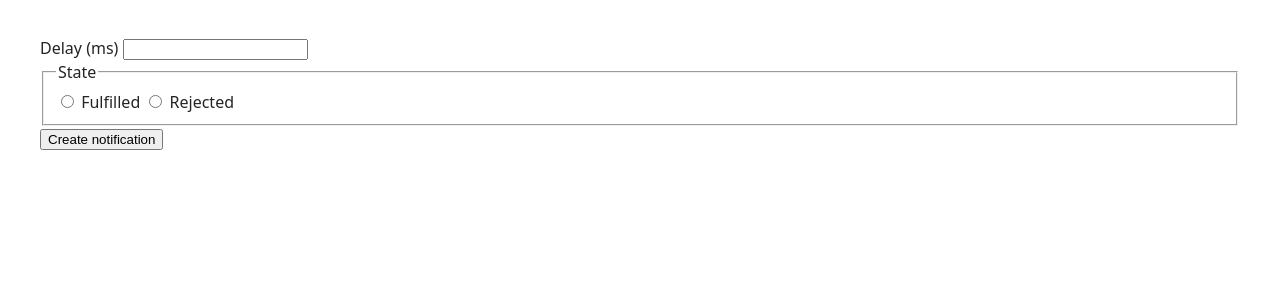
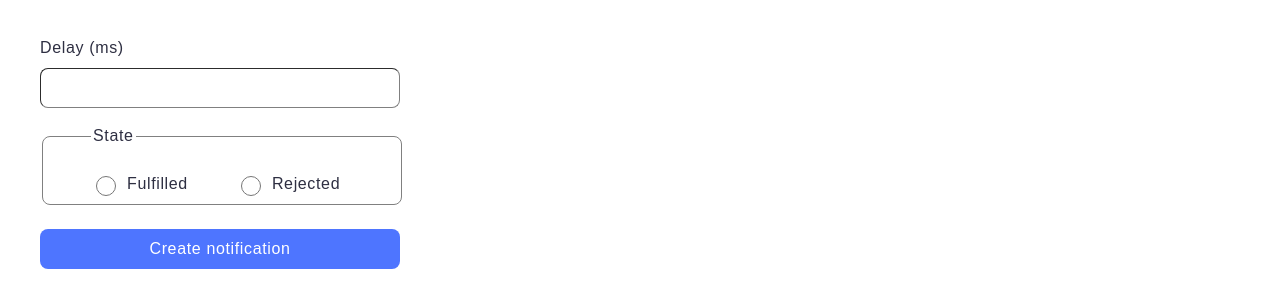
Before and after one commit to blasfir/goit-js-hw-10, a website built with Vite: page src/2-snackbar.html in a window 1280 px wide. Built offline with nearby package versions, Linux system fonts and the light colour scheme.

Commit message:
add snackbar

```diff
--- a/src/2-snackbar.html
+++ b/src/2-snackbar.html
@@ -12,24 +12,26 @@
     <section>
         <div class="container">
             <form class="form">
-                <label>
+                <label class="lbl">
                     Delay (ms)
-                    <input type="number" name="delay" required />
+                    <input class="nmbr-npt" type="number" name="delay" required />
                 </label>
 
-                <fieldset>
-                    <legend>State</legend>
-                    <label>
-                        <input type="radio" name="state" value="fulfilled" required />
+                <fieldset class="fldst">
+                    <legend class="lgnd">State</legend>
+                    <div class="rd-npts">
+                    <label class="lbls">
+                        <input class="flflld rd-npt" type="radio" name="state" value="fulfilled" required />
                         Fulfilled
                     </label>
-                    <label>
-                        <input type="radio" name="state" value="rejected" required />
+                    <label class="lbls">
+                        <input class="rjctd rd-npt" type="radio" name="state" value="rejected" required />
                         Rejected
                     </label>
+                    </div>
                 </fieldset>
 
-                <button type="submit">Create notification</button>
+                <button class="crt-ntfctn-bttn" type="submit">Create notification</button>
             </form>
         </div>
     </section>
--- a/src/css/snackbar.css
+++ b/src/css/snackbar.css
@@ -0,0 +1,87 @@
+.lbl {
+font-family: "Montserrat", sans-serif;
+display: flex;
+align-items: flex-start;
+justify-content: flex-start;
+flex-direction: column;
+gap: 8px;
+font-weight: 400;
+font-size: 16px;
+line-height: 1.5;
+letter-spacing: 0.04em;
+color: #2e2f42;
+}
+.nmbr-npt {
+    width: 360px;
+    height: 40px;
+    border-radius: 8px;
+    border-color: #808080;
+    border-width: 1px;
+    padding-left: 16px;
+    box-sizing: border-box;
+    }
+.nmbr-npt:hover,
+.fldst:hover {
+    border-color: black;
+}
+.fldst {
+    margin-top: 16px;
+    margin-bottom: 24px;
+    border-radius: 8px;
+    max-width: 360px;
+    border-color: #808080;
+    border-width: 1px;
+    box-sizing: border-box;
+    padding: 24px 48px 8px 48px;
+}
+.rd-npt {
+    width: 20px;
+    height: 20px;
+}
+.rd-npts {
+    display: flex;
+    flex-direction: row;
+    gap: 48px;
+}
+.lbls {
+    font-family: "Montserrat", sans-serif;
+    font-weight: 400;
+    font-size: 16px;
+    line-height: 1.5;
+    letter-spacing: 0.04em;
+    color: #2e2f42;
+    display: flex;
+    align-items: center;
+    justify-content: flex-start;
+    flex-direction: row;
+    gap: 8px;
+}
+.crt-ntfctn-bttn {
+    width: 360px;
+    display: flex;
+    align-items: center;
+    justify-content: center;
+    flex-direction: row;
+    gap: 10px;
+    border-radius: 8px;
+    height: 40px;
+    border: none;
+    background: #4e75ff;
+    font-weight: 500;
+    font-size: 16px;
+    line-height: 1.5;
+    letter-spacing: 0.04em;
+    color: #fff;
+    font-family: "Montserrat", sans-serif;
+}
+.crt-ntfctn-bttn:hover {
+    background-color: #6C8CFF;
+}
+.lgnd {
+    font-weight: 400;
+    font-size: 16px;
+    line-height: 1.5;
+    letter-spacing: 0.04em;
+    color: #2e2f42;
+    font-family: "Montserrat", sans-serif;
+}
--- a/src/js/1-timer.js
+++ b/src/js/1-timer.js
@@ -4,7 +4,7 @@ import iziToast from "izitoast";
 import "izitoast/dist/css/iziToast.min.css";
 
 let userSelectedDate = null;
-let startButton = document.querySelector(".bttn");
+const startButton = document.querySelector(".bttn");
 const inputEl = document.querySelector(".npt");
 
 const options = {
--- a/src/js/2-snackbar.js
+++ b/src/js/2-snackbar.js
@@ -0,0 +1,47 @@
+import iziToast from "izitoast";
+import "izitoast/dist/css/iziToast.min.css";
+
+const cnButton = document.querySelector(".crt-ntfctn-bttn");
+const labelEL = document.querySelector(".lbl");
+const fulfilled = document.querySelector(".flflld");
+const rejected = document.querySelector(".rjctd");
+
+cnButton.addEventListener("click", event => {
+    const promise2 = new Promise((resolve, reject) => {
+        const delay = labelEL.textContent;
+
+        setTimeout(() => {
+            if (fulfilled.checked) {
+                resolve("Fulfilled promise in ${delay}ms");
+            } else {
+                reject("Rejected promise in ${delay}ms");
+            }
+        }, parselnt(delay));
+
+        promise2
+        .then((value) => {
+            iziToast.show({
+            message: value,
+            messageColor: '#ffffff',
+            messageSize: '16px',
+            messageLineHeight: '64px',
+            backgroundColor: '#59A10D',
+            iconColor: '#ffffff',
+            position: 'topRight',
+            progressBarColor: '#326101',
+            iconUrl: "../img/bi_check2-circle.svg"
+            })
+        })
+        .catch(error => iziToast.show({
+            message: error,
+            messageColor: '#ffffff',
+            messageSize: '16px',
+            messageLineHeight: '64px',
+            backgroundColor: '#EF4040',
+            iconColor: '#ffffff',
+            position: 'topRight',
+            progressBarColor: '#B51B1B',
+            iconUrl: "../img/group.svg"
+        }))
+    });
+});
```
Also changed, not shown: src/img/bi_bell.svg (added), src/img/bi_check2-circle.svg (added), src/img/bi_exclamation-triangle.svg (added).
